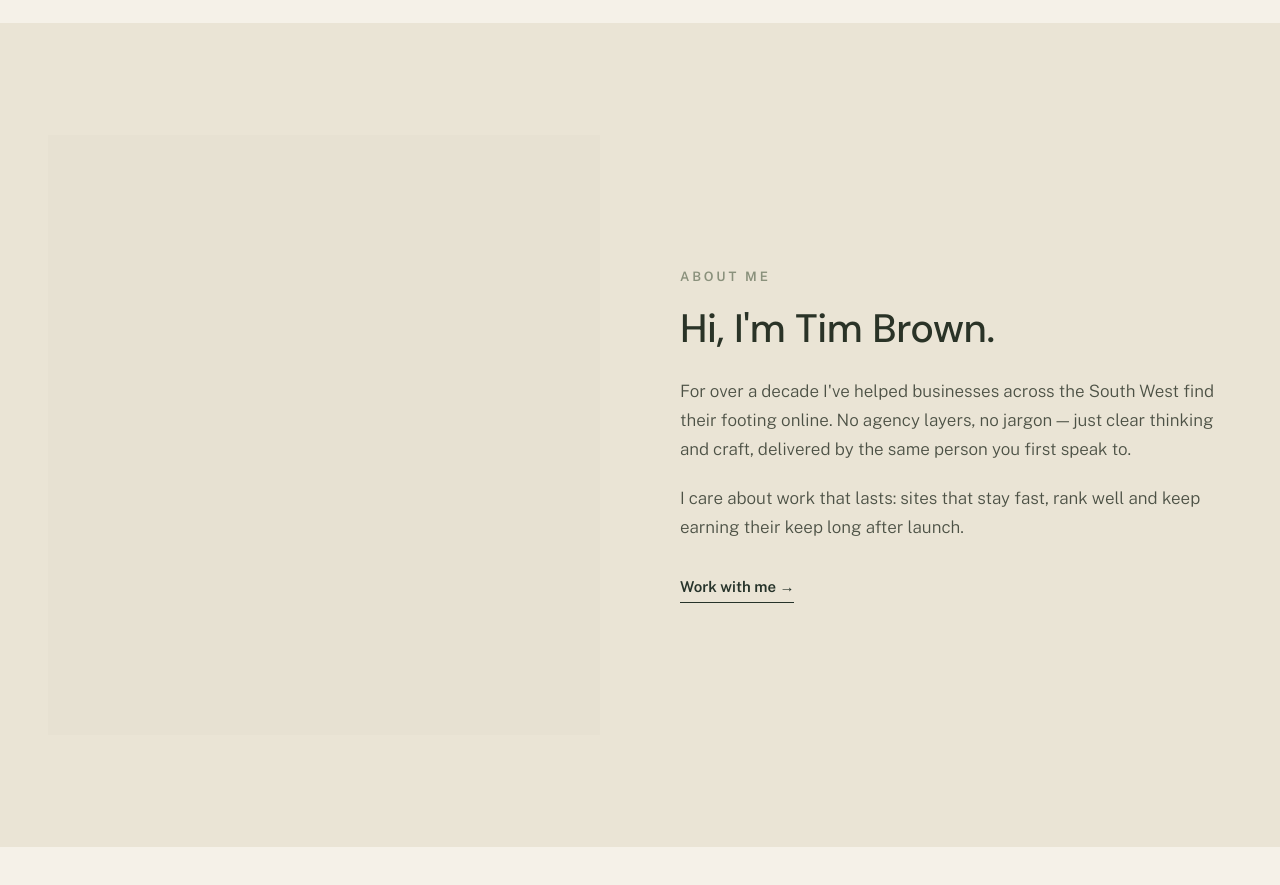
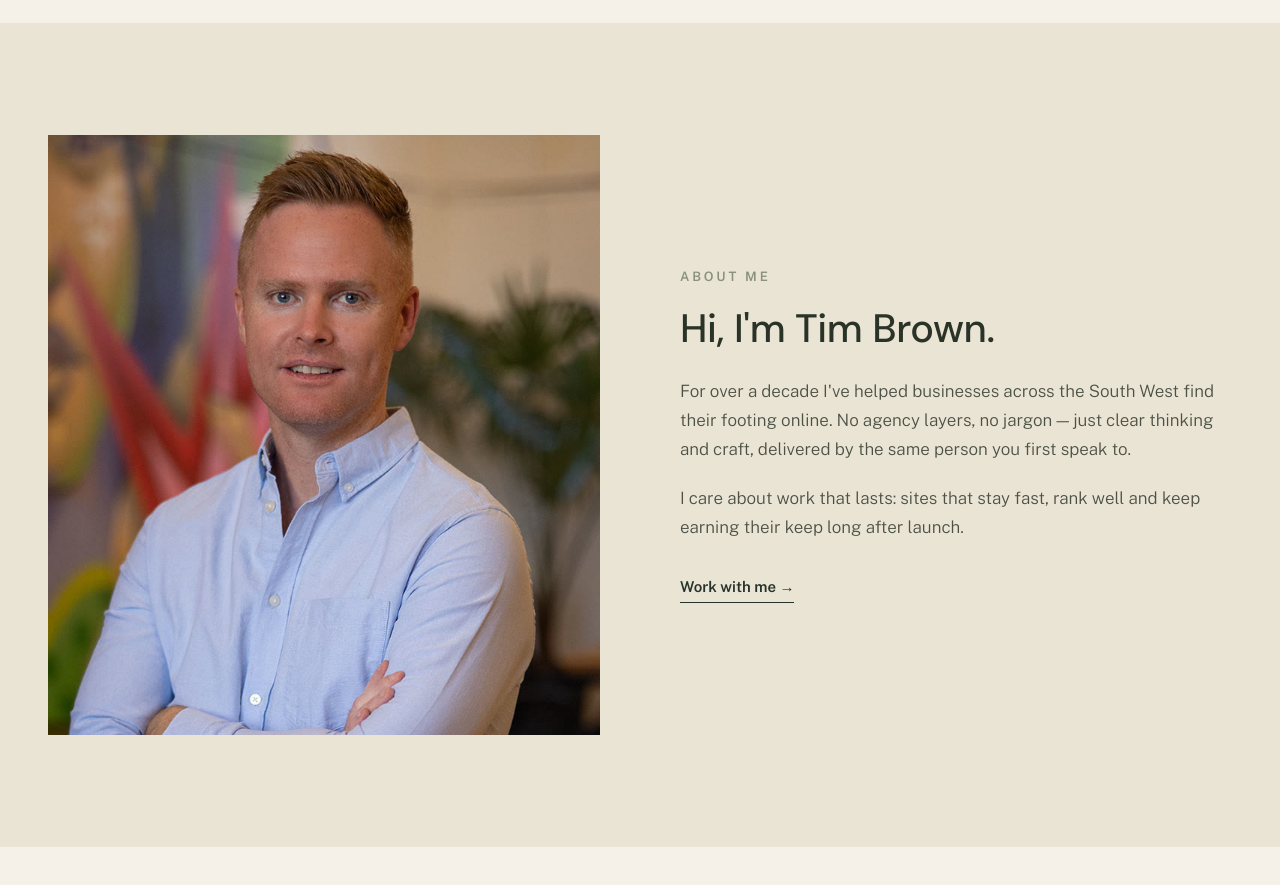
Before and after one commit to tangobrown/tango-site, a Next.js app: page / in a window 1280 px wide. Shown: the part 3240-4125 px from the top of the page. Built offline with nearby package versions, Linux system fonts and the light colour scheme.

Commit message:
About: real portrait swap-in (LinkedIn headshot)
Adds public/about-portrait.jpg (91KB -> 75KB via ffmpeg -q:v 3).
About section swaps its 600px placeholder tile for a next/image
with fill + object-cover so the portrait fills the left column
edge-to-edge.

```diff
--- a/components/About.tsx
+++ b/components/About.tsx
@@ -1,3 +1,4 @@
+import Image from "next/image";
 import ContactTrigger from "./ContactTrigger";
 
 /**
@@ -13,10 +14,17 @@ export default function About() {
     <section id="about" className="bg-sand">
       <div className="container-tb py-28 grid grid-cols-1 md:grid-cols-2 gap-20 items-center">
         <div
-          className="w-full bg-placeholderTile"
+          className="relative w-full bg-placeholderTile"
           style={{ height: "600px" }}
-          aria-label="Portrait of Tim placeholder"
-        />
+        >
+          <Image
+            src="/about-portrait.jpg"
+            alt="Tim Brown"
+            fill
+            sizes="(max-width: 768px) 100vw, 620px"
+            className="object-cover"
+          />
+        </div>
         <div>
           <div className="text-[13px] font-semibold uppercase tracking-[0.22em] text-muted-faint mb-[22px]">
             About me
```
Also changed, not shown: public/about-portrait.jpg (added).
